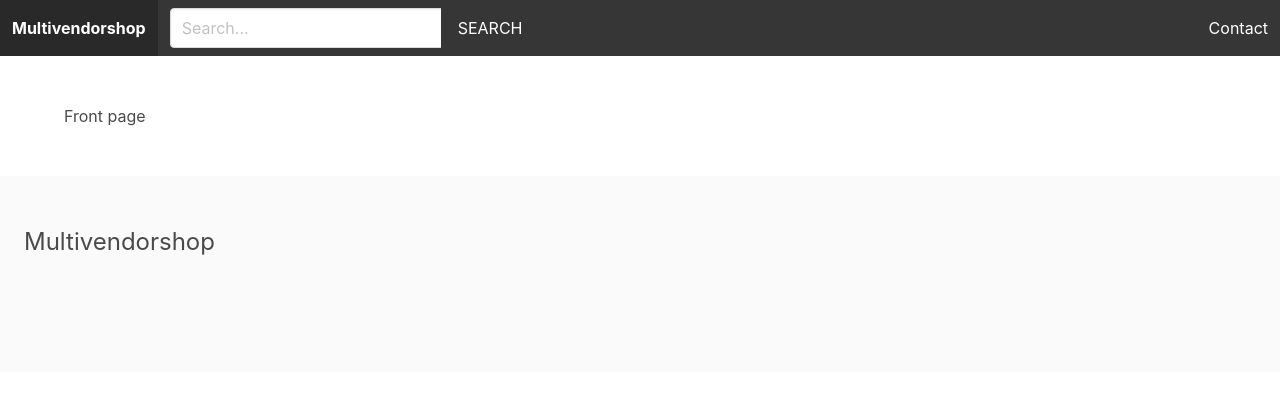
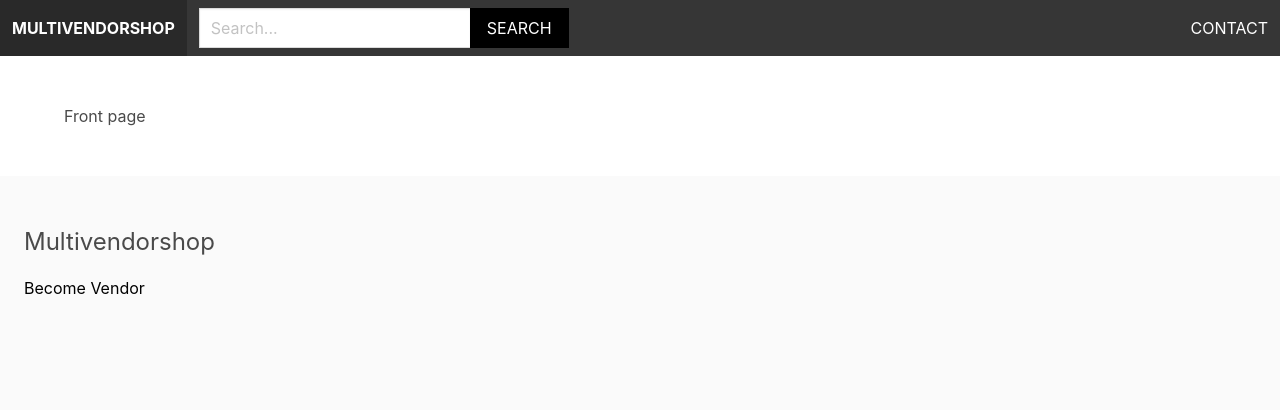
Before and after one commit to Nashrah-karim-khan/multivendor, a Django app: page / in a window 1280 px wide. Shown: the top 410 px of the page. Run offline with Django 4.2, Linux system fonts and the light colour scheme.

Commit message:
version 3
added and changed some new things also created a new .js and css page along with codes

```diff
--- a/multi_env/multionlineshop/apps/core/templates/core/base.html
+++ b/multi_env/multionlineshop/apps/core/templates/core/base.html
@@ -1,14 +1,19 @@
-
+{% load static %}
 <!DOCTYPE html>
 
 <html>
     <head>
         <meta charset="utf-8">
+        <meta name="viewport" content="width=device-width, initial-scale=1">
 
 
         <title>{% block title %}{% endblock %}Multivendorshop</title>
 
         <link rel="stylesheet" href="https://cdn.jsdelivr.net/npm/bulma@0.9.1/css/bulma.min.css">
+        <link rel="stylesheet" href="{% static 'styles/main.css' %}">
+
+        <script src="{% static 'scripts/main.js' %}"></script>
+
     </head>
 
     <body>
@@ -64,6 +69,7 @@
             {% else %}
 
             {% endif %}
+            <a href="#">Become Vendor</a>
         </footer>
 
 
--- /dev/null
+++ b/multi_env/multionlineshop/static/scripts/main.js
@@ -0,0 +1,16 @@
+document.addEventListener('DOMContentLoaded', () => {
+    const $navbarBurgers = Array.prototype.slice.call(document.querySelectorAll('.navbar-burger'), 0);
+
+    if($navbarBurgers.length > 0) {
+        $navbarBurgers.forEach(el => {
+            el.addEventListener('click', () => {
+                const target = el.dataset.target;
+                const $target = document.getElementById(target);
+
+                el.classList.toggle('is-active');
+                $target.classList.toggle('is-active');
+            });
+        });
+
+    }
+});
--- /dev/null
+++ b/multi_env/multionlineshop/static/styles/main.css
@@ -0,0 +1,29 @@
+/**
+* Nav
+*/
+
+.navbar{
+    text-transform: uppercase;
+}
+
+    .navbar .is-dark {
+        background: black;
+    }
+
+/**
+*Footer
+*/
+
+.footer a {
+    margin-bottom: 15px;
+    display: inline-block;
+    color: black;
+}
+
+/**
+* Bulma overrides
+*/
+
+.input, .button {
+    border-radius: 0;
+}
```
